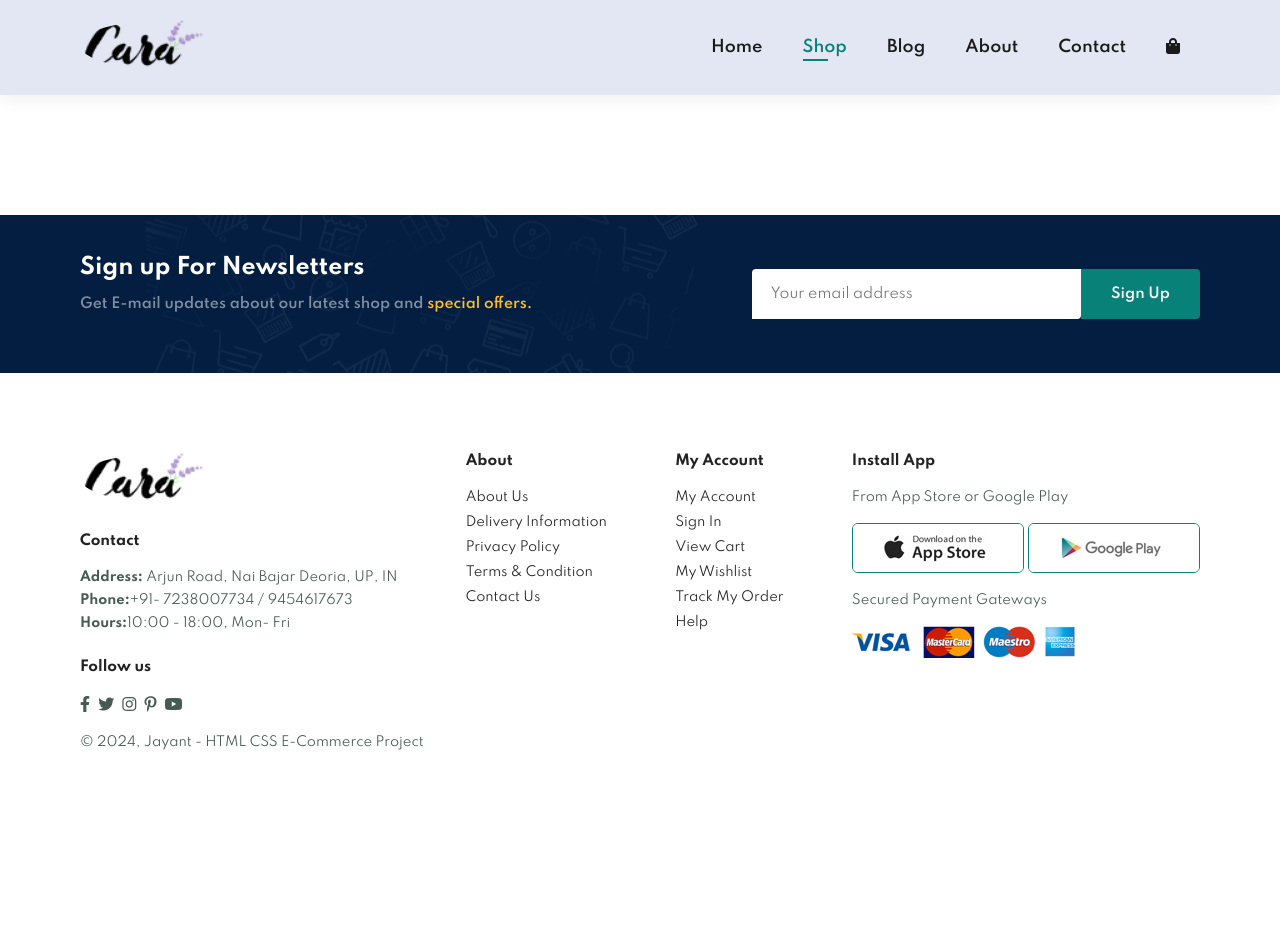
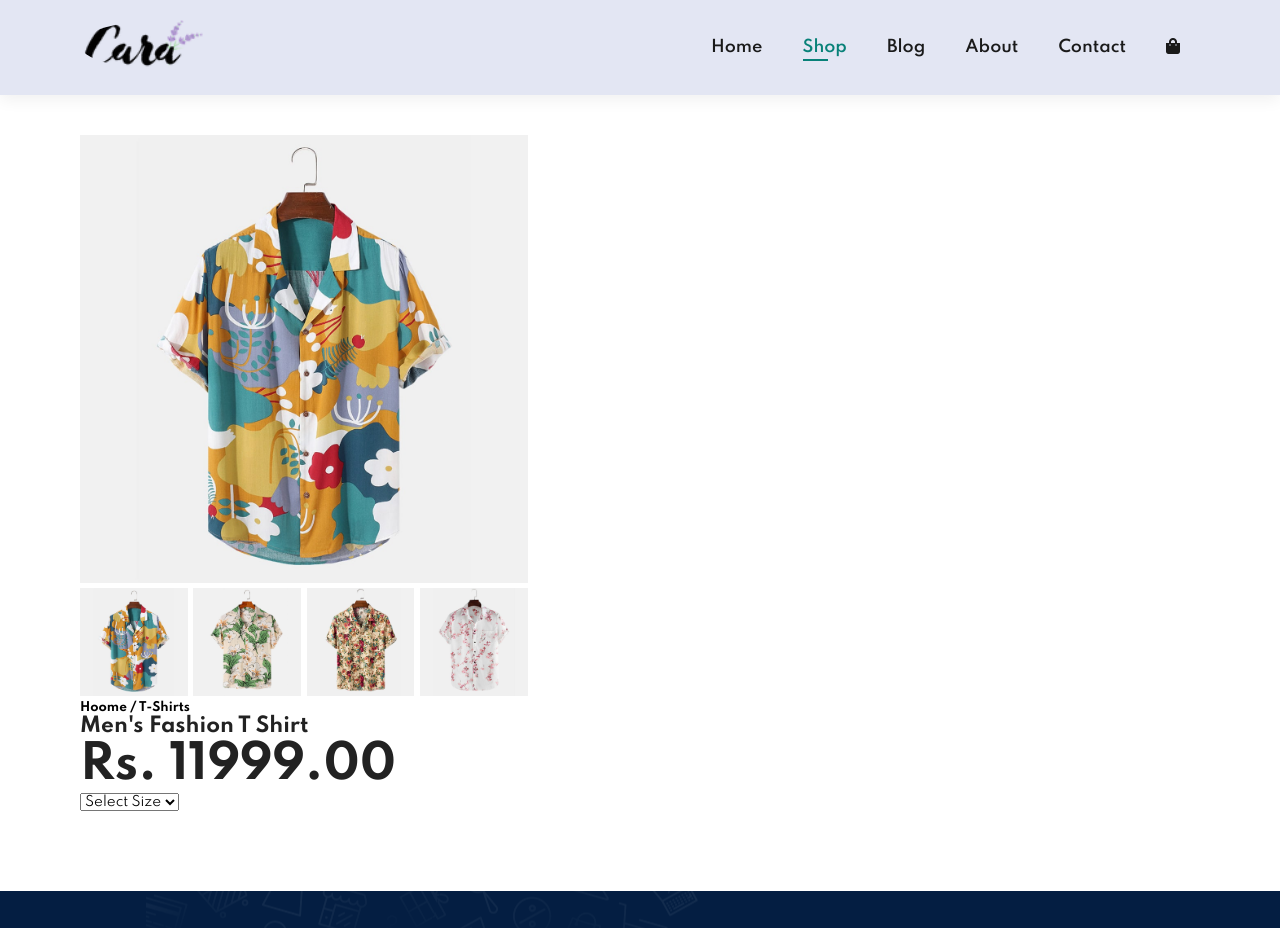
Before and after one commit to jayantbaranwal12345/PRODIGY_WD_01, a plain HTML site: page sproduct.html in a window 1280 px wide. Shown: the top 928 px of the page. Before the commit the page ends 800 px from the top, so only its background shows below. Drawn offline with Linux system fonts and the light colour scheme.

Commit message:
shop section complete

```diff
--- a/sproduct.html
+++ b/sproduct.html
@@ -30,6 +30,38 @@
         </section>
 
         <section id="prodetails" class="section-p1">
+            <div class="single-pro-image">
+                <img src="img/products/f1.jpg" width="100%" id="MainImg" alt="">
+
+                <div class="small-img-group">
+                    <div class="small-img-col">
+                        <img src="img/products/f1.jpg" width="100%" class="small-img" alt="">
+                    </div>
+                    <div class="small-img-col">
+                        <img src="img/products/f2.jpg" width="100%" class="small-img" alt="">
+                    </div>
+                    <div class="small-img-col">
+                        <img src="img/products/f3.jpg" width="100%" class="small-img" alt="">
+                    </div>
+                    <div class="small-img-col">
+                        <img src="img/products/f4.jpg" width="100%" class="small-img" alt="">
+                    </div>
+                </div>
+            </div>
+
+            <div class="single-pro-details">
+                <h6>Hoome / T-Shirts</h6>
+                <h4>Men's Fashion T Shirt</h4>
+                <h2>Rs. 11999.00</h2>
+                <select>
+                    <option>Select Size</option>
+                    <option>Small</option>
+                    <option>Medium</option>
+                    <option>Large</option>
+                    <option>X-large</option>
+                    <option>XX-Large</option>
+                </select>
+            </div>
 
         </section>
 
--- a/style.css
+++ b/style.css
@@ -620,6 +620,23 @@ footer .copyright
     font-weight: 600;
 }
 
+/* single product*/
+
+#prodetails .single-pro-image{
+    width: 40%;
+    margin-right: 50px;
+}
+
+.small-img-group{
+    display: flex;
+    justify-content: space-between;
+}
+
+.small-img-col{
+    flex-basis: 24%;
+    cursor: pointer;
+}
+
 @media (max-width: 799px)
 {
     .section-p1{
```
